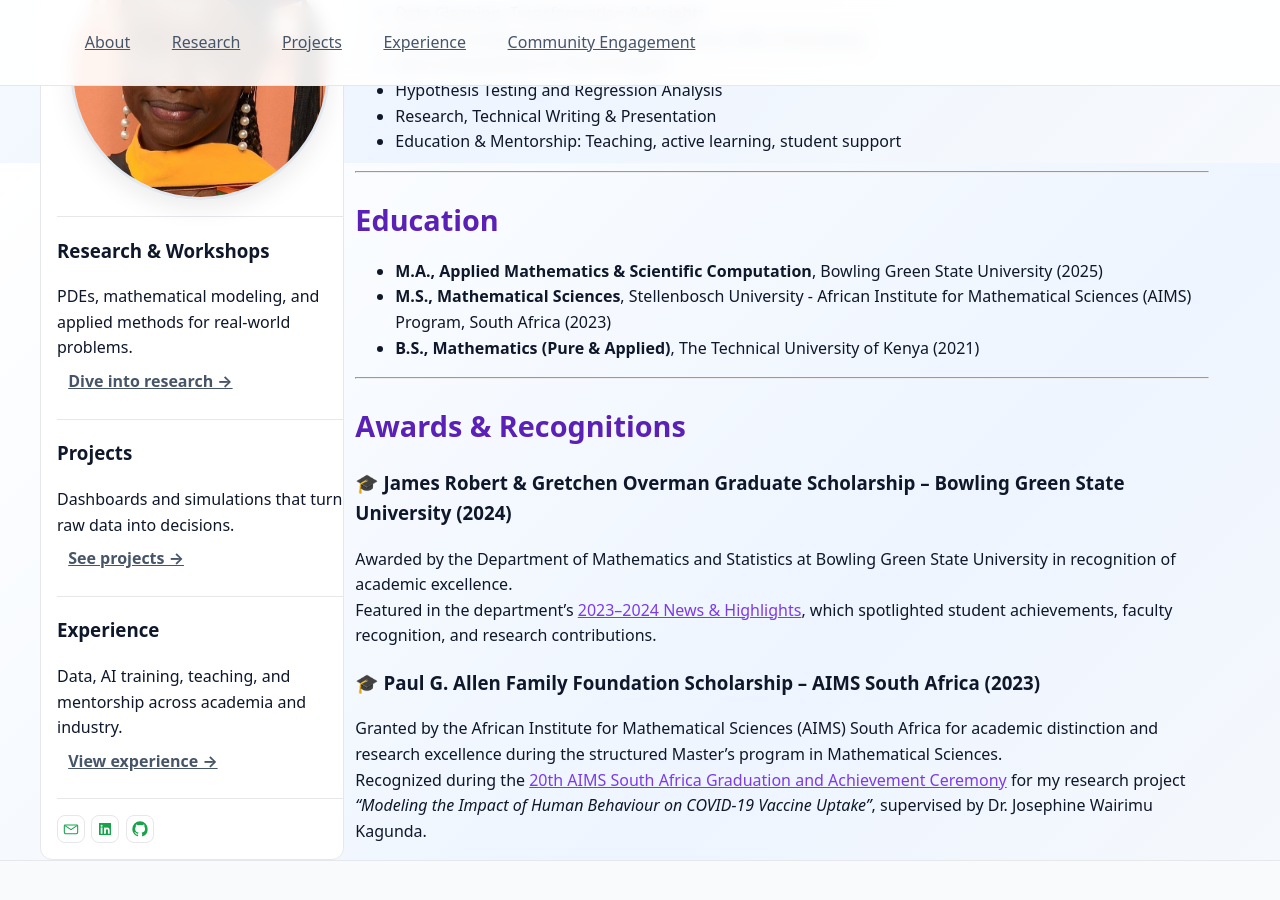
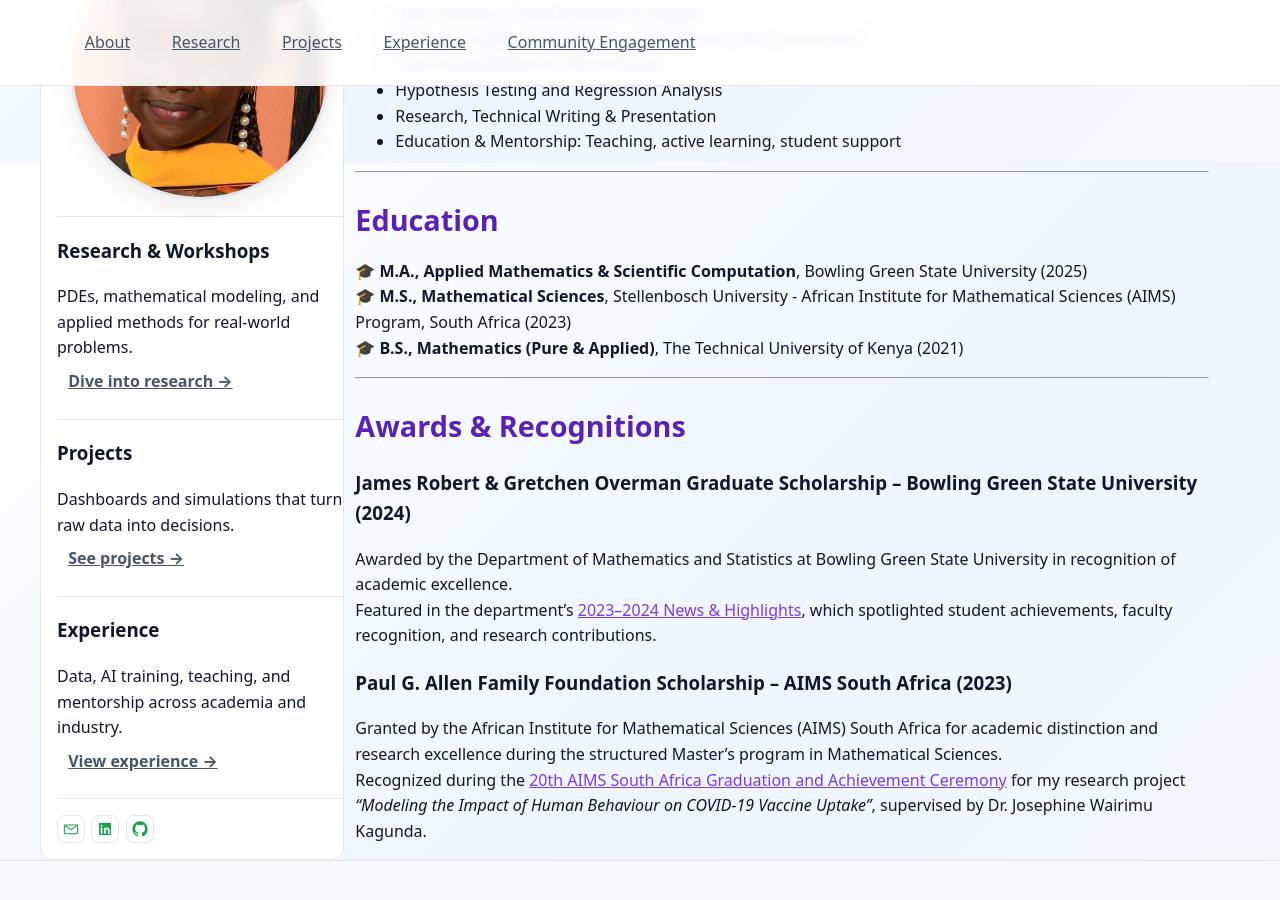
Before and after one commit to SARAH-GAKII/sarah-gakii.github.io, a Jekyll site: the page built from index.md, in a window 1280 px wide and 900 px high, scrolled down 737 px. Built offline with Jekyll 4.4.1, drawn with Linux system fonts in a browser that asks for light colours.

Commit message:
Add graduation cap emoji to education and awards sections

```diff
--- a/index.md
+++ b/index.md
@@ -89,20 +89,20 @@ My work sits at the intersection of research, analytics, and impact. I’ve taug
 ---
 
 ## Education {#education}
-- **M.A., Applied Mathematics & Scientific Computation**, Bowling Green State University (2025)
-- **M.S., Mathematical Sciences**, Stellenbosch University - African Institute for Mathematical Sciences (AIMS) Program, South Africa (2023)
-- **B.S., Mathematics (Pure & Applied)**, The Technical University of Kenya (2021)
+🎓 **M.A., Applied Mathematics & Scientific Computation**, Bowling Green State University (2025)
+🎓 **M.S., Mathematical Sciences**, Stellenbosch University - African Institute for Mathematical Sciences (AIMS) Program, South Africa (2023)
+🎓 **B.S., Mathematics (Pure & Applied)**, The Technical University of Kenya (2021)
 
 ---
 
 ## Awards & Recognitions {#awards-and-recognitions}
 
-### 🎓 James Robert & Gretchen Overman Graduate Scholarship – Bowling Green State University (2024)
+### James Robert & Gretchen Overman Graduate Scholarship – Bowling Green State University (2024)
 Awarded by the Department of Mathematics and Statistics at Bowling Green State University in recognition of academic excellence.
 Featured in the department’s [2023–2024 News & Highlights](https://www.bgsu.edu/arts-and-sciences/mathematics-and-statistics/department-and-alumni-news/2023-2024.html), which spotlighted student achievements, faculty recognition, and research contributions.
 
 
-### 🎓 Paul G. Allen Family Foundation Scholarship – AIMS South Africa (2023)
+### Paul G. Allen Family Foundation Scholarship – AIMS South Africa (2023)
 Granted by the African Institute for Mathematical Sciences (AIMS) South Africa for academic distinction and research excellence during the structured Master’s program in Mathematical Sciences.
 Recognized during the [20th AIMS South Africa Graduation and Achievement Ceremony](https://aims.ac.za/2023/07/03/aims-south-africa-hosts-its-20th-graduation-and-recognition-of-achievement-ceremony/) for my research project *“Modeling the Impact of Human Behaviour on COVID-19 Vaccine Uptake”*, supervised by Dr. Josephine Wairimu Kagunda.
 
```
